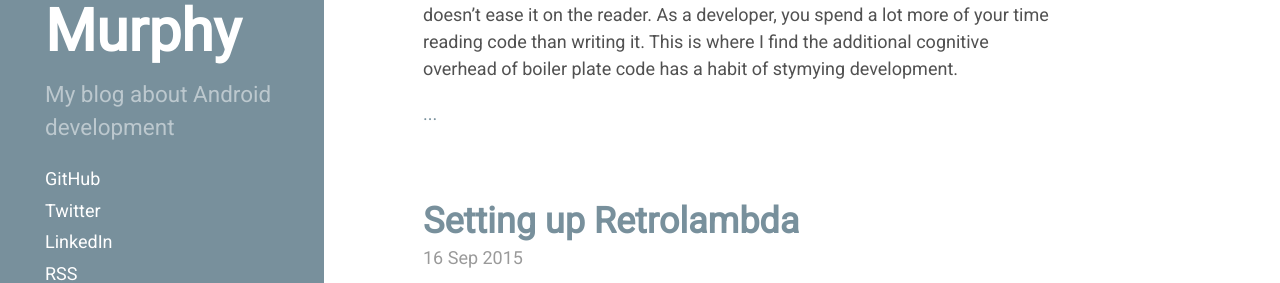
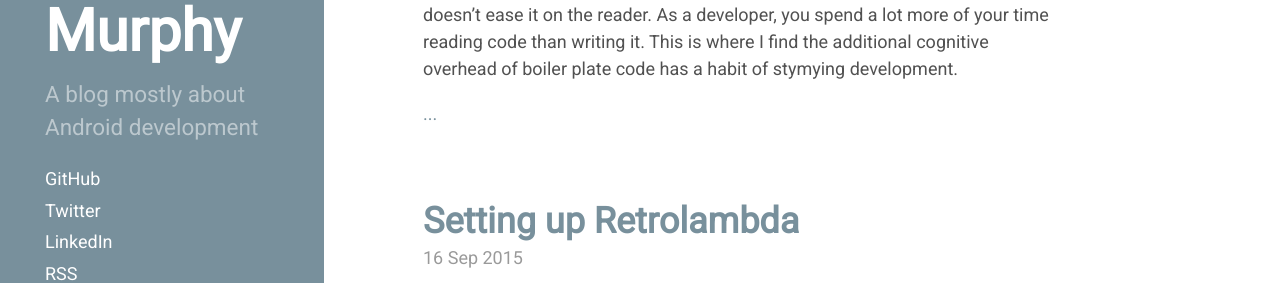
Before and after one commit to andersmurphy/andersmurphy-blog, a Jekyll site: the page built from index.html, in a window 1280 px wide. Shown: the part 530-813 px from the top of the page. Built offline with Jekyll 4.4.1, drawn with Linux system fonts in a browser that asks for light colours; the list of posts is cut into pages by our own code.

Commit message:
description change

```diff
--- a/_config.yml
+++ b/_config.yml
@@ -3,11 +3,12 @@ permalink:           pretty
 
 # Setup
 title:               Anders Murphy
-tagline:             My blog about Android development
+tagline:             A blog mostly about Android development
 url:                 http://andersmurphy.com
 paginate:            10
 baseurl:             ""
 google_analytics:    UA-67134330-1
+future: false
 
 # Social
 github:              https://github.com/andersmurphy
```
